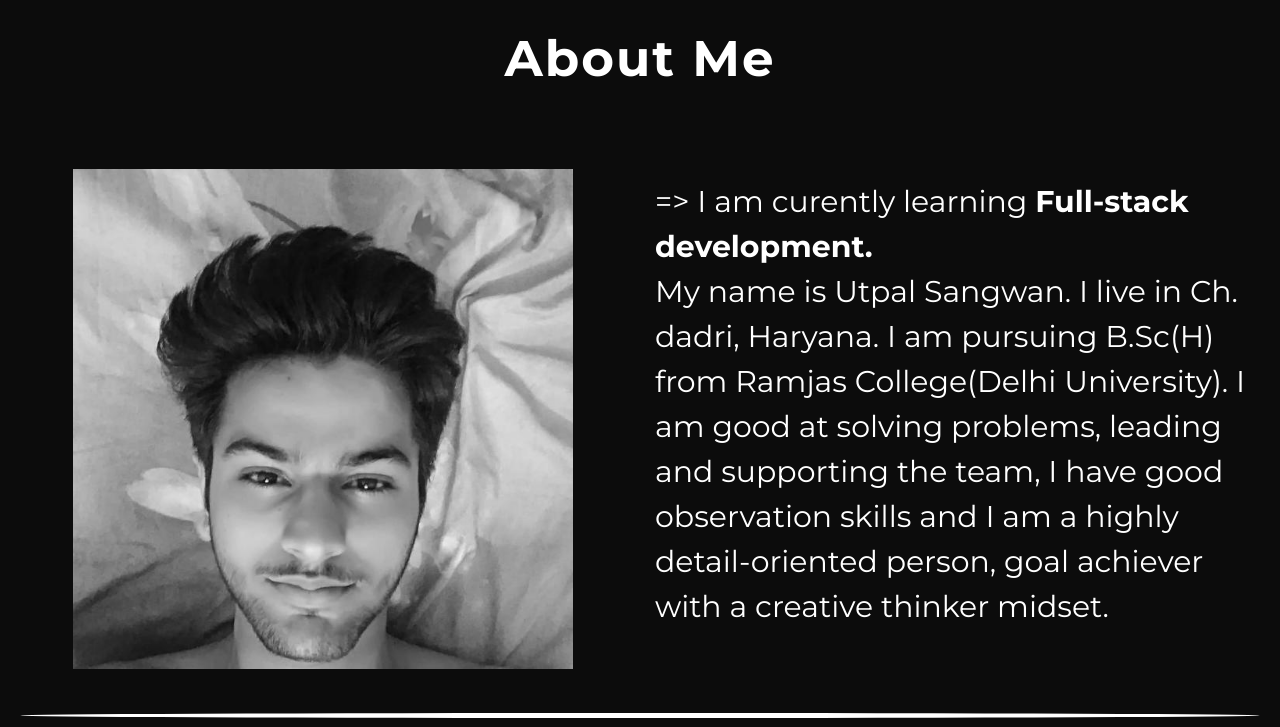
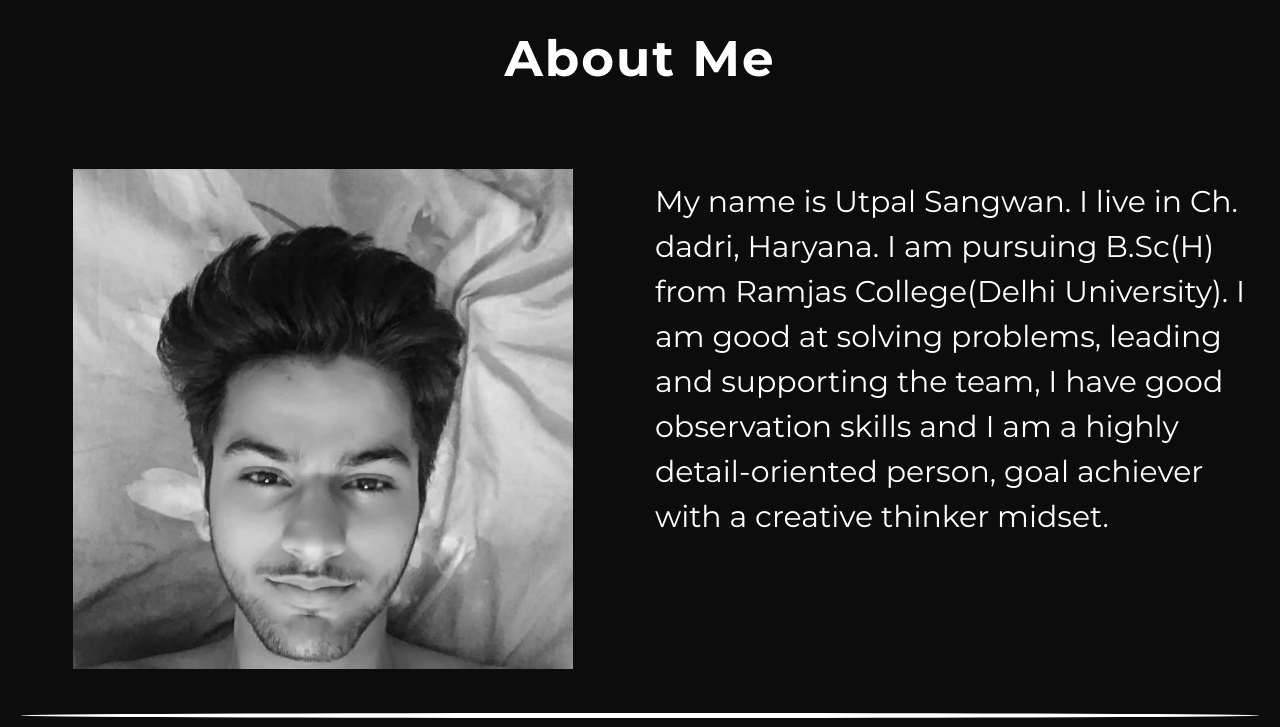
Before and after one commit to vickydarlinn/Vicky-Darlinn, a plain HTML site: page index.html in a window 1280 px wide. Shown: the part 3152-3879 px from the top of the page. Drawn offline with Linux system fonts and the light colour scheme.

Commit message:
fix:about me

```diff
--- a/index.html
+++ b/index.html
@@ -65,9 +65,6 @@
         />
         <ul class="about_me_list">
           <li class="about_me_item">
-            => I am curently learning <strong>Full-stack development.</strong>
-          </li>
-          <li class="about_me_item">
             My name is Utpal Sangwan. I live in Ch. dadri, Haryana. I am
             pursuing B.Sc(H) from Ramjas College(Delhi University). I am good at
             solving problems, leading and supporting the team, I have good
```
